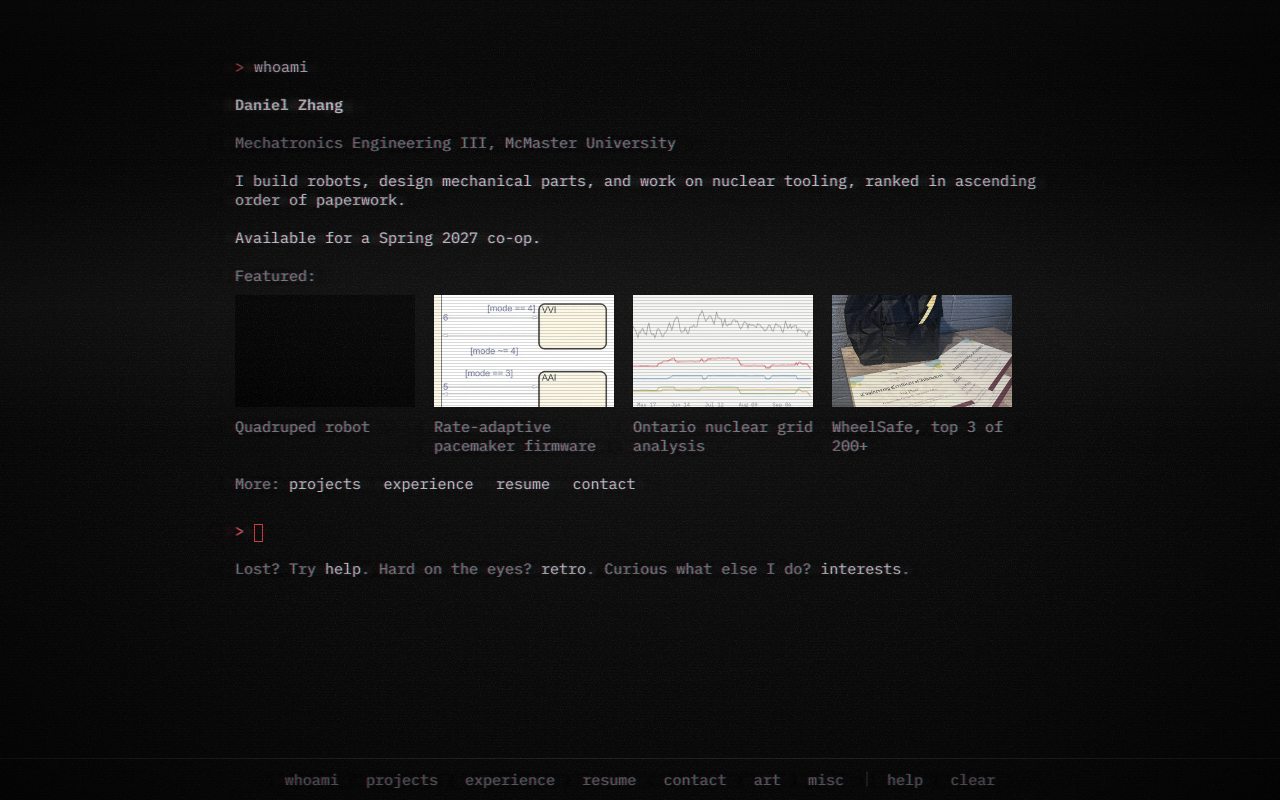
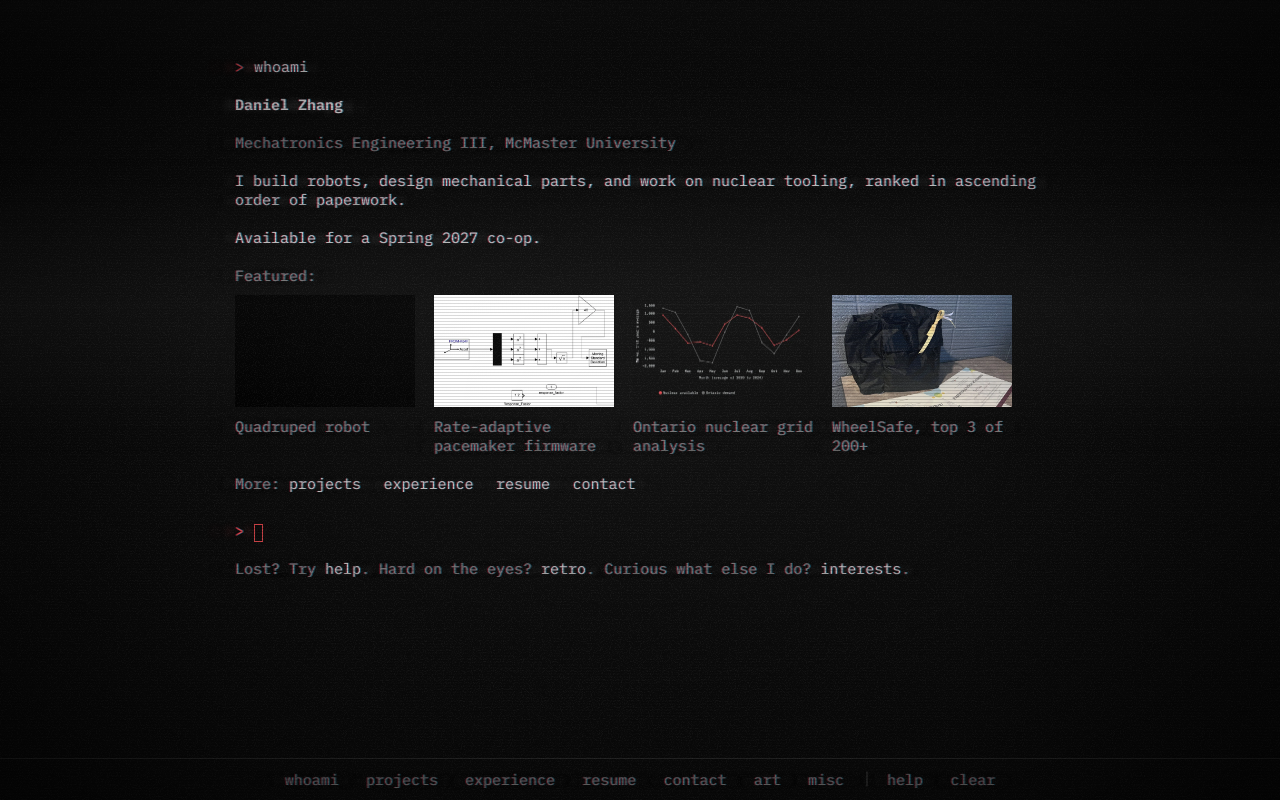
Before and after one commit to danielzhang122/website, a plain HTML site: page index.html in a window 1280 px wide. Drawn offline with Linux system fonts and the light colour scheme; grey boxes are pictures that could not be loaded.

Commit message:
Rework featured thumbnails: full nuclear graph, accel chain, whole WheelSafe bag

```diff
--- a/css/style.css
+++ b/css/style.css
@@ -819,6 +819,8 @@ button.cmd + button.cmd { margin-left: 1.5ch; }
   height: auto;
   aspect-ratio: 16 / 10;
 }
+/* The bag sits in the upper half of the photo; keep all of it in the crop. */
+.thumbs.featured [data-show="projects:wheelsafe"] img { object-position: center 27%; }
 
 
 /* ==========================================================================
--- a/index.html
+++ b/index.html
@@ -84,7 +84,7 @@
   <link rel="preload" href="fonts/ibm-plex-mono-400-latin.woff2" as="font" type="font/woff2" crossorigin>
   <!-- ?v= forces browsers to refetch after an update (GitHub Pages lets them cache
        files for 10 min). Bump it whenever css/ or js/ changes. -->
-  <link rel="stylesheet" href="css/style.css?v=20261118-2">
+  <link rel="stylesheet" href="css/style.css?v=20261118-3">
 
   <script src="js/intro-glyphs.js?v=20261031-5" defer></script>
   <script src="js/intro.js?v=20261107-1" defer></script>
@@ -159,11 +159,11 @@
           <figcaption>Quadruped robot</figcaption>
         </figure>
         <figure data-show="projects:pacemaker" role="link" tabindex="0" aria-label="Pacemaker firmware: show in projects">
-          <img src="images/pacemaker-thumb.webp" loading="lazy" alt="">
+          <img src="images/pacemaker-thumb-accel.webp" loading="lazy" alt="">
           <figcaption>Rate-adaptive pacemaker firmware</figcaption>
         </figure>
         <figure data-show="projects:nuclear" role="link" tabindex="0" aria-label="Ontario nuclear grid analysis: show in projects">
-          <img src="images/nuclear-thumb.webp" loading="lazy" alt="">
+          <img src="images/nuclear-thumb-full.webp" loading="lazy" alt="">
           <figcaption>Ontario nuclear grid analysis</figcaption>
         </figure>
         <figure data-show="projects:wheelsafe" role="link" tabindex="0" aria-label="WheelSafe: show in projects">
```
Also changed, not shown: images/nuclear-thumb-full.webp (added), images/nuclear-thumb.webp (deleted), images/pacemaker-thumb-accel.webp (added), images/pacemaker-thumb.webp (deleted), prompt.png (added), top.png (added).
